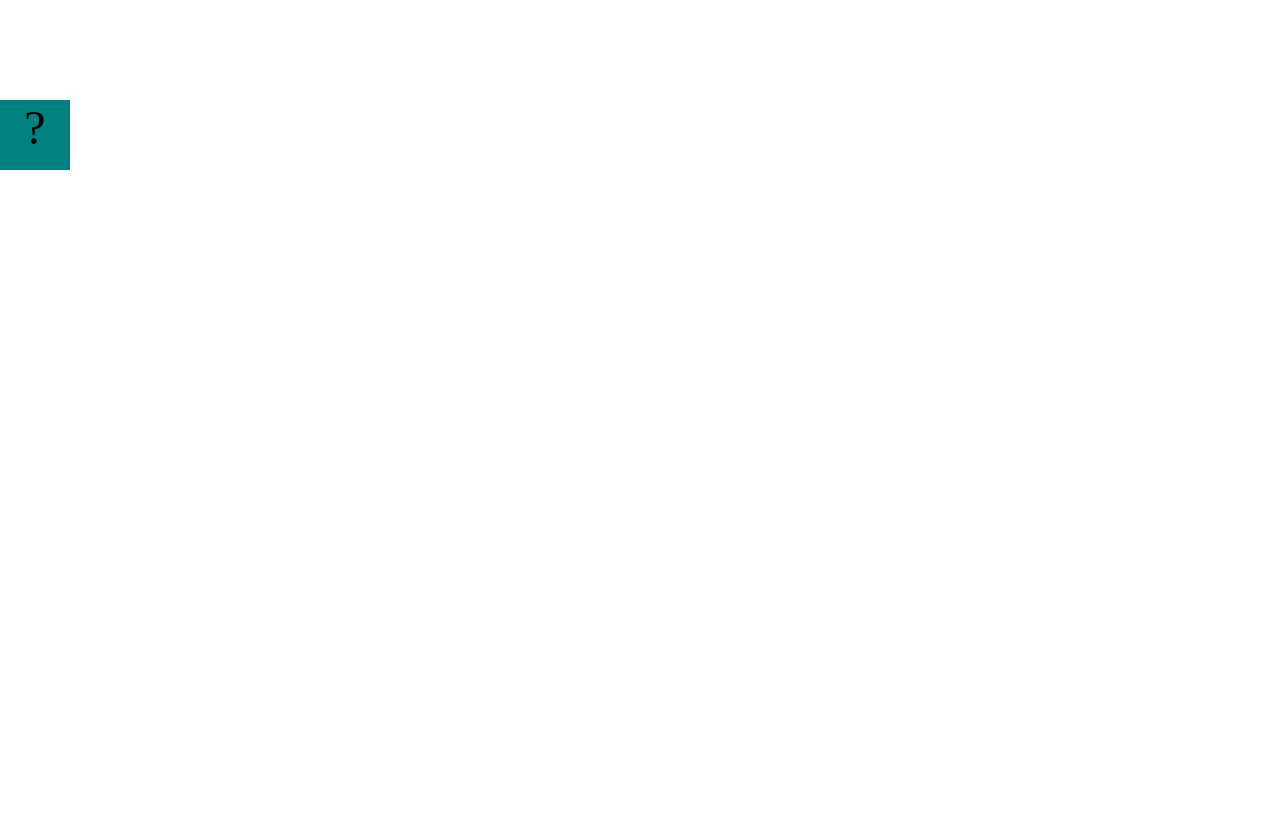
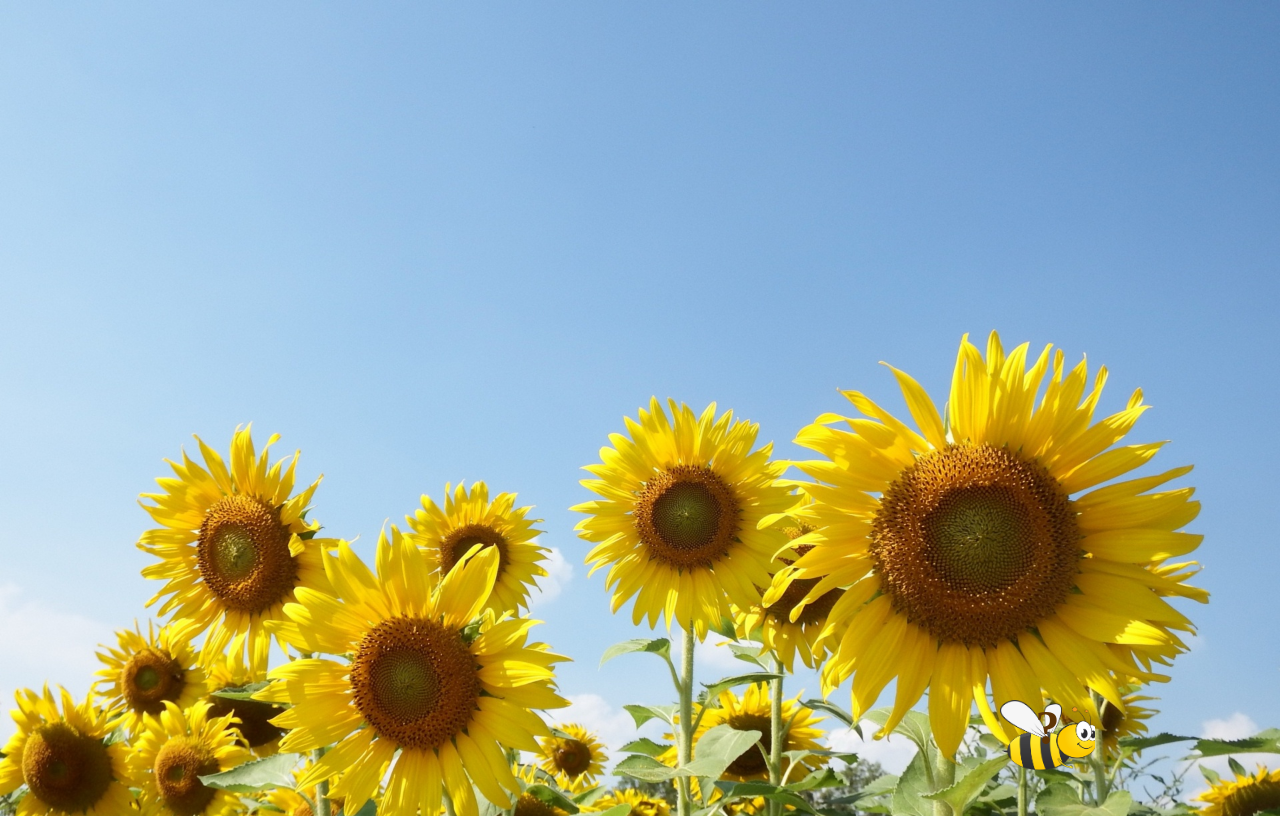
Before and after one commit to AmyWatersH2O/amywatersH2O.github.io, a plain HTML site: page projects/bouncing-box/index.html in a window 1280 px wide. Drawn offline with Linux system fonts and the light colour scheme.

Commit message:
updating code

```diff
--- a/projects/bouncing-box/index.html
+++ b/projects/bouncing-box/index.html
@@ -6,11 +6,14 @@
 	<script src="jquery.min.js"></script>
 	<style>
 		.box {
-			width: 70px;
+			width: 95px;
 			height: 70px;
-			background-color: teal;
+			background-image: url("images/Bee_right.png");
+			background-size: cover;
 			font-size: 300%;
+			color: #5f3504;
 			text-align: center;
+			font-weight: bold;
 			display: block;
 			position: absolute;
 			top: 100px;
@@ -18,6 +21,9 @@
 		}
 		.board{
 			height: 100vh;
+			background-image: url("images/sunflower_field.jpg");
+			background-size: cover;
+			background-color: lightblue;
 		}
 	</style>
 	<!-- 	<script src="//cdnjs.cloudflare.com/ajax/libs/jquery/2.1.1/jquery.min.js"></script> -->
@@ -47,22 +53,38 @@
 			box.on('click', handleBoxClick);
 
 			// moves the Box to a new position on the screen along the X-Axis
-			function moveBoxTo(newPositionX) {
+			function moveBoxTo(newPositionX, newPositionY) {
 				box.css("left", newPositionX);
+				box.css("top", newPositionY);
 			}
 
 			// changes the text displayed on the Box
 			function changeBoxText(newText) {
 				box.text(newText);
 			}
+			function getRandomColor(colorStr){
+				colorStr = 'rgb(' + ranColorNum + ', ' + ranColorNum + ", " + ranColorNum + ')';
+			}
 
 			//////////////////////////////////////////////////////////////////
 			/////////////////// YOUR CODE BELOW HERE /////////////////////////
 			//////////////////////////////////////////////////////////////////
 
-			// TODO 2 - Variable declarations
 
 
+			// TODO 2 - Variable declarations
+			var positionX = 0;
+			var points = 0;
+			var speed = 10;
+			var positionY = 0;
+			var speedY = 7;
+			var boardHeight = jQuery(window).height();
+			var randNumX = Math.random() * boardWidth;
+			var randNumY = Math.random() * boardHeight;
+			var beeRight = "url(images/Bee_right.png)";
+			var beeLeft = "url(images/Bee_left.png)";
+			var colorStr = "rgb(50, 25, 250)";
+			var ranColorNum = Math.random() * 255;
 
 			/*
 			This Function will be called 20 times/second. Each time it is called,
@@ -70,6 +92,28 @@
 			turn it around!
 			*/
 			function update() {
+			/*Increase positionX by 10 here*/
+				positionX += speed;
+				positionY += speedY;
+				moveBoxTo(positionX, positionY);
+				if(positionX > boardWidth) {
+					speed *= -1;
+									}
+				if(positionX < 0){
+					speed *= -1;
+
+				}
+				if(positionY > boardHeight){
+					speedY *= -1;
+				}
+				if(positionY < 0){
+					speedY *= -1;
+				}
+				if(speed > 0 ){
+                    box.css("background-image", beeRight);
+                }else {
+                    box.css("background-image", beeLeft);
+                }
 
 
 			};
@@ -80,6 +124,20 @@
 			the left side of the screen.
 			*/
 			function handleBoxClick() {
+				positionX = randNumX;
+				positionY = randNumY;
+				points += 1;
+				getRandomColor(colorStr);
+				changeBoxText(points);
+				if(points % 3 === 0){
+                	box.css("color", colorStr);
+				}
+				if(speed >0){
+					speed += 3;
+				}else if(speed < 0){
+					speed += -3;
+				}
+
 
 
 
```
Also changed, not shown: projects/bouncing-box/images/Bee_left.png (added), projects/bouncing-box/images/Bee_right.png (added), projects/bouncing-box/images/sunflower_field.jpg (added).
